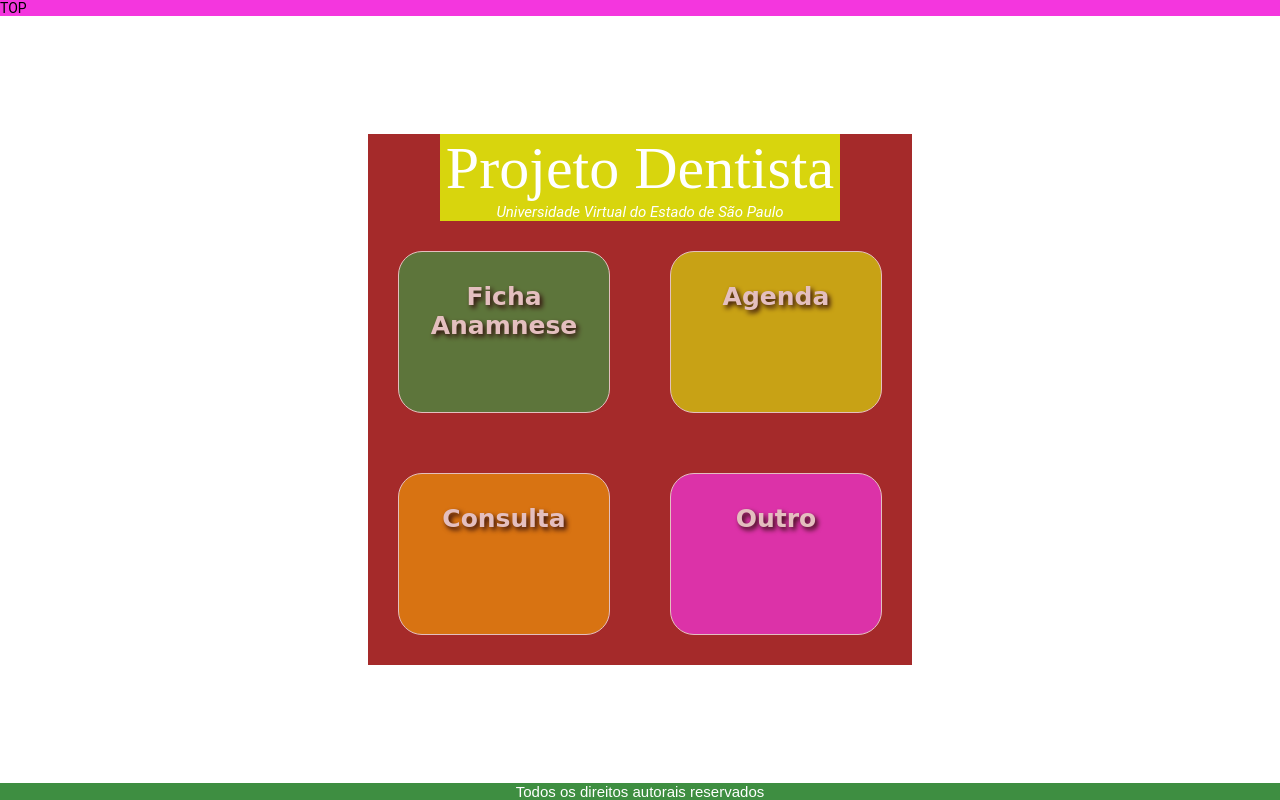
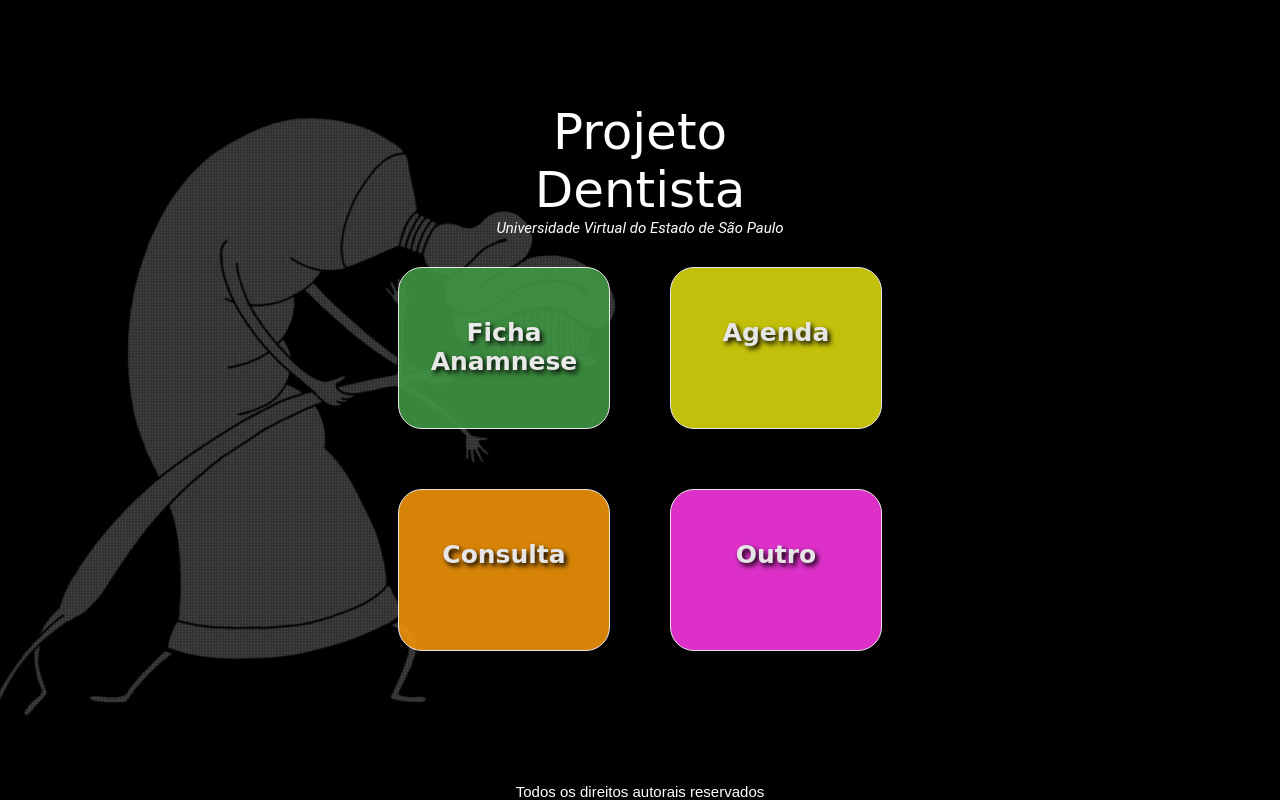
Before and after one commit to joeljustino/projeto, a PHP site: page / in a window 1280 px wide. Run offline with PHP 8.4, Linux system fonts and the light colour scheme.

Commit message:
bug/fix: correção bug de tela

```diff
--- a/app/consultorio/css/style.css
+++ b/app/consultorio/css/style.css
@@ -1,5 +1,5 @@
 /* -----------------------------------------------------------------------
-   1. GERAL
+   1. ESTRUTURA PRINCIPAL
 ------------------------------------------------------------------------- */
 * {
 	font-family: 'Roboto', sans-serif;
@@ -12,23 +12,13 @@
 	height: 100%;
 }
 
-body {
+body{
 	min-height: 100vh ;
-}
-
-body{
 	display: flex;
 	flex-direction: column;
-	/*
-	-overflow-x: hidden;
-	-overflow-y: auto;
-	-background-image: url("../images/pattern.png"),url('../images/img-3.png');
-	-background-position: center;
-	*/
-	-position: relative;
 
-	-justify-content: center;
-	-align-items: center
+	background-image: url("../images/pattern.png"),url('../images/img-3.png');
+	background-position: 48% 61%;
 }
 
 .top {
@@ -38,12 +28,12 @@
 .middle {
 	margin: auto;
 	text-align: center;
-	background-color:aqua;
+	-background-color:aqua;
 }
 
 .footer {
 	-flex-shrink: 0;
-	background-color: #3e8e41;
+	-background-color: #3e8e41;
 }
 
 .footer p{
@@ -54,25 +44,10 @@
 }
 
 /* -----------------------------------------------------------------------
-   2. HOME / Dashboard
+   2. HOME
 ------------------------------------------------------------------------- */
-
-.logo{
-	background-color: #d8d50d !important;
-	width: 400px;
-}
-
-.logo p{
-    color: #ffffff;
-	font-family: 'Brush Script MT';
-	font-size: 60px;
-}
-
-.logo p2{
-    color: #ffffff;
-    padding-top: 20px;
-    font-style: italic;
-	font-size: 15px;
+#home-dashboard{
+	-background-color: brown;
 }
 
 .line{
@@ -83,13 +58,26 @@
 	align-items: center;
 }
 
-#home-dashboard{
-	background-color: brown;
-	-margin-top: 7%;
+.logo{
+	-background-color: #d8d50d !important;
+	width: 400px;
+}
+
+.logo p{
+    color: #ffffff;
+	font-family: 'Brush Script MT',cursive;
+	font-size: 50px;
+}
+
+.logo p2{
+    color: #ffffff;
+    padding-top: 20px;
+    font-style: italic;
+	font-size: 15px;
 }
 
 .btn-home{
-	opacity: 0.7;
+	opacity: 0.9;
 	font-size: 24px;
 	border: 1px solid #ffffff;
 	border-radius: 24px;
@@ -103,10 +91,9 @@
 }
 
 .btn-home p{
-    -margin: 0;
-    -position: relative;
-    -top: 50%;
-    -left: 50%;
+    margin: 0;
+    position: relative;
+    top: 20%;
 	font-family: 'Bradley Hand', cursive;
 	font-size: 25px;
 	font-weight: 800;
@@ -141,3 +128,7 @@
 #btn-outro{
 	background-color: #f436de;
 }
+
+/* -----------------------------------------------------------------------
+   3. FOOTER
+------------------------------------------------------------------------- */
--- a/app/consultorio/index.php
+++ b/app/consultorio/index.php
@@ -6,8 +6,9 @@
 
     <body>
         <div class="top">
-            TOP
+
         </div>
+
         <div class="middle">
             <?php include "./php/home.php"; ?>
         </div>
```
